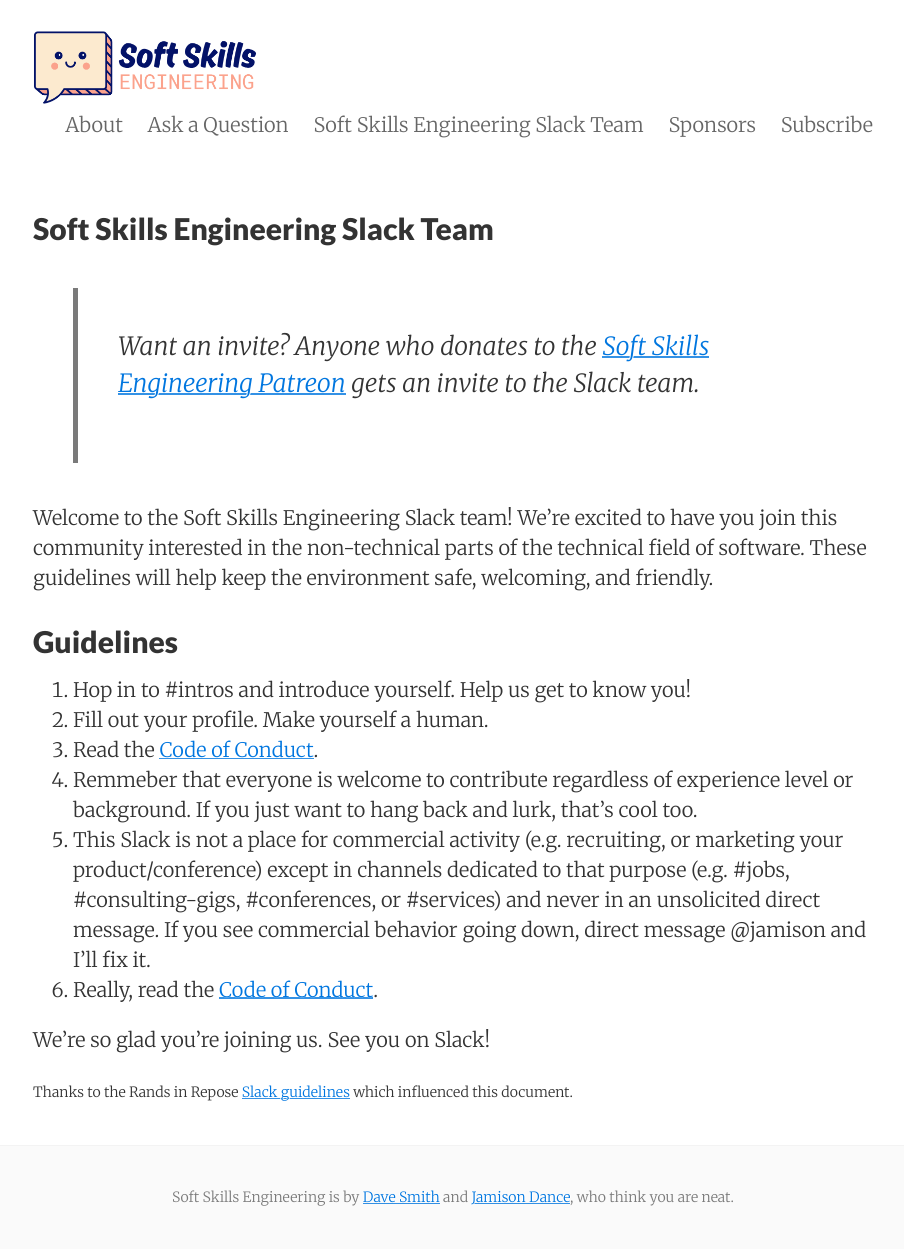
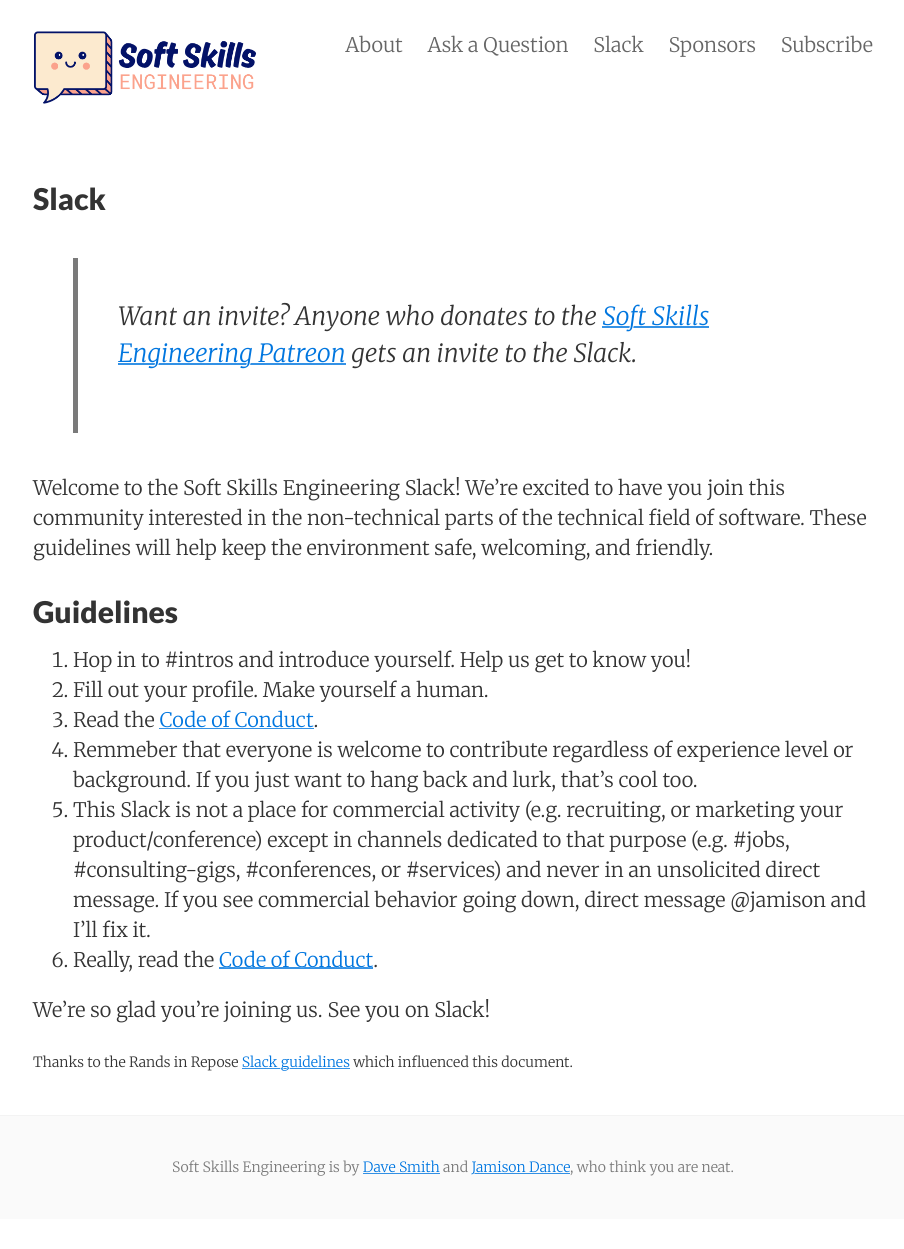
Before and after one commit to soft-skills-engineering/website, a Jekyll site: the page built from slack.md, in a window 1280 px wide. Shown: the whole page, without its empty margins (187-1091 px from the left). Built offline with Jekyll 4.4.1, drawn with Linux system fonts in a browser that asks for light colours; after the commit the page ends 1219 px from its top, so only the background shows below that.

Commit message:
tweak title

```diff
--- a/slack.md
+++ b/slack.md
@@ -1,13 +1,13 @@
 ---
 layout: page
-title: Soft Skills Engineering Slack Team
+title: Slack
 permalink: /slack
 tags: about
 ---
 
-> Want an invite? Anyone who donates to the [Soft Skills Engineering Patreon](https://www.patreon.com/SoftSkillsEng) gets an invite to the Slack team.
+> Want an invite? Anyone who donates to the [Soft Skills Engineering Patreon](https://www.patreon.com/SoftSkillsEng) gets an invite to the Slack.
 
-Welcome to the Soft Skills Engineering Slack team! We're excited to have you join this community interested in the non-technical parts of the technical field of software. These guidelines will help keep the environment safe, welcoming, and friendly.
+Welcome to the Soft Skills Engineering Slack! We're excited to have you join this community interested in the non-technical parts of the technical field of software. These guidelines will help keep the environment safe, welcoming, and friendly.
 
 ## Guidelines
 1. Hop in to #intros and introduce yourself. Help us get to know you!
```
